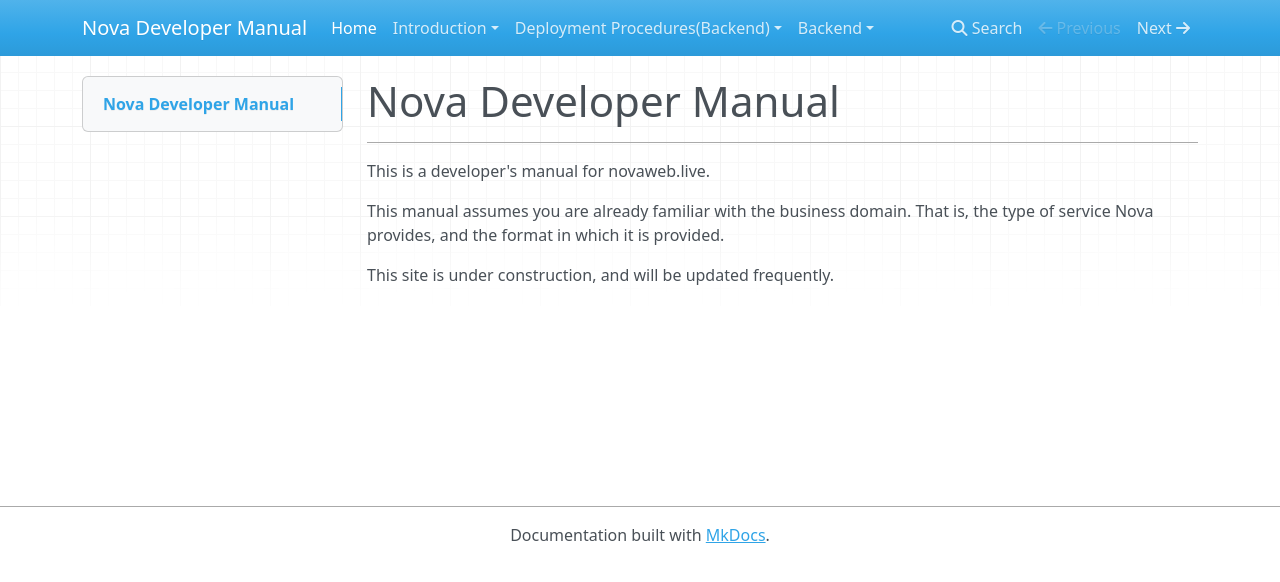
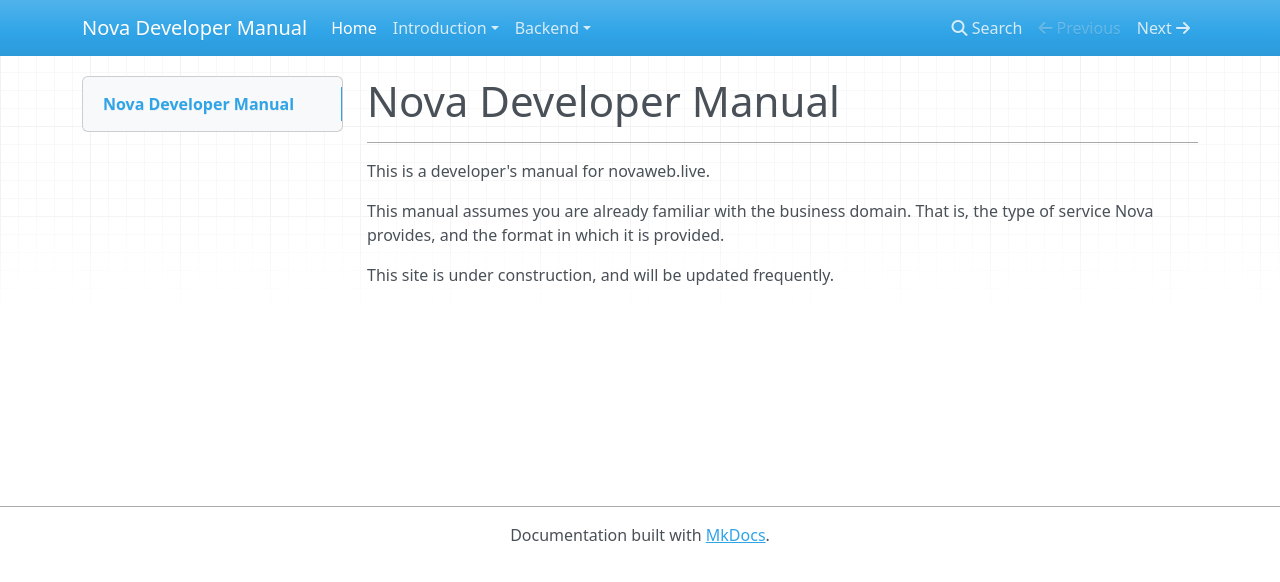
Before and after one commit to novadyna/developer-manual, an MkDocs documentation site: the page built from docs/index.md, in a window 1280 px wide. Shown: the top 582 px of the page. Built offline with MkDocs 1.6.1, drawn with Linux system fonts in a browser that asks for light colours; nearby versions of some CDN libraries.

Commit message:
restructured chapters

```diff
--- a/mkdocs.yml
+++ b/mkdocs.yml
@@ -5,12 +5,12 @@
       Domains: intro/domains.md
       Repositories: intro/repos.md
       Migrating Repositories: intro/repo-migration.md
-  - Deployment Procedures(Backend):
-      Prerequisites: deployment/prerequisites.md
-      Deployment: deployment/deployment.md
-      Post Deploy Setup: deployment/post-deploy.md
-      FAQs: deployment/faqs.md
   - Backend:
+      Deployment Procedures(Backend):
+        Prerequisites: deployment/prerequisites.md
+        Deployment: deployment/deployment.md
+        Post Deploy Setup: deployment/post-deploy.md
+        FAQs: deployment/faqs.md
       Introduction to the Serverless Framework: backend/serverless-intro.md
       Introduction to the Nova Codebase(Backend): backend/codebase-intro.md
       Data Deep Dive:
```
